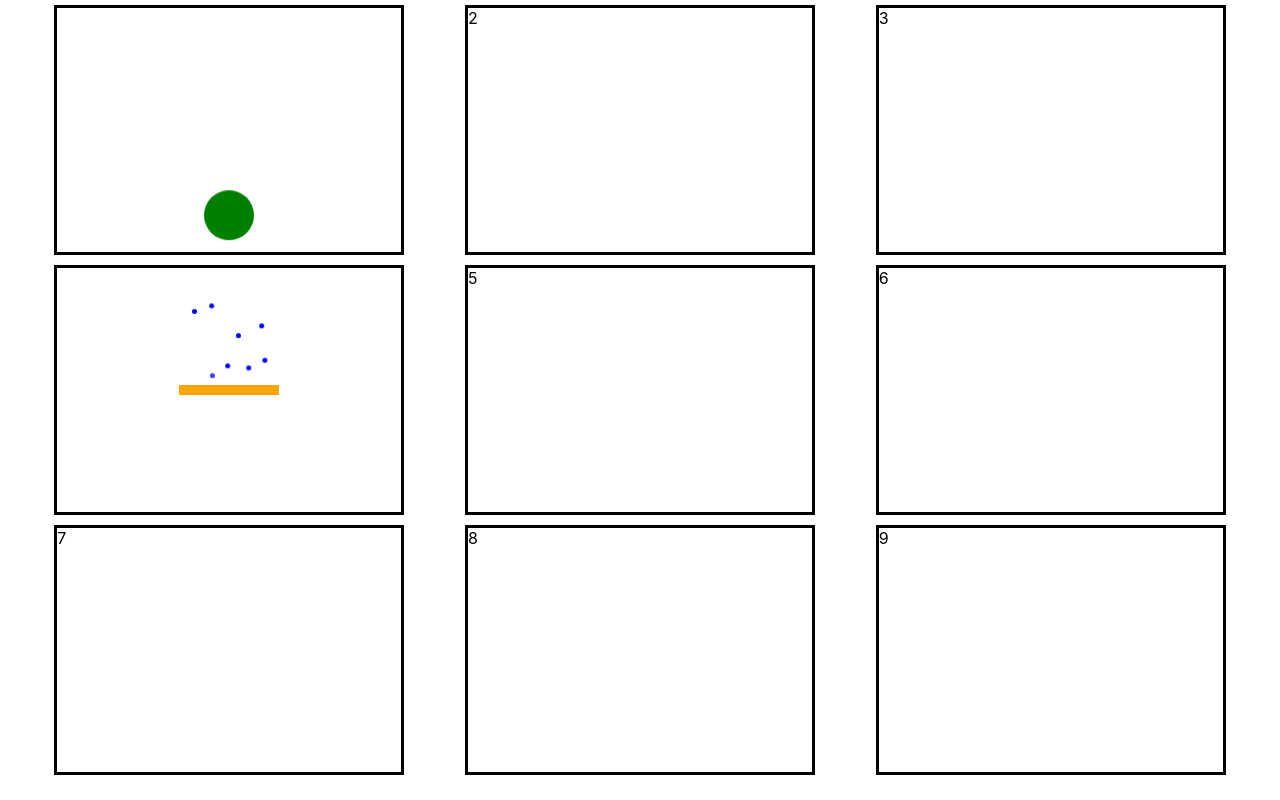
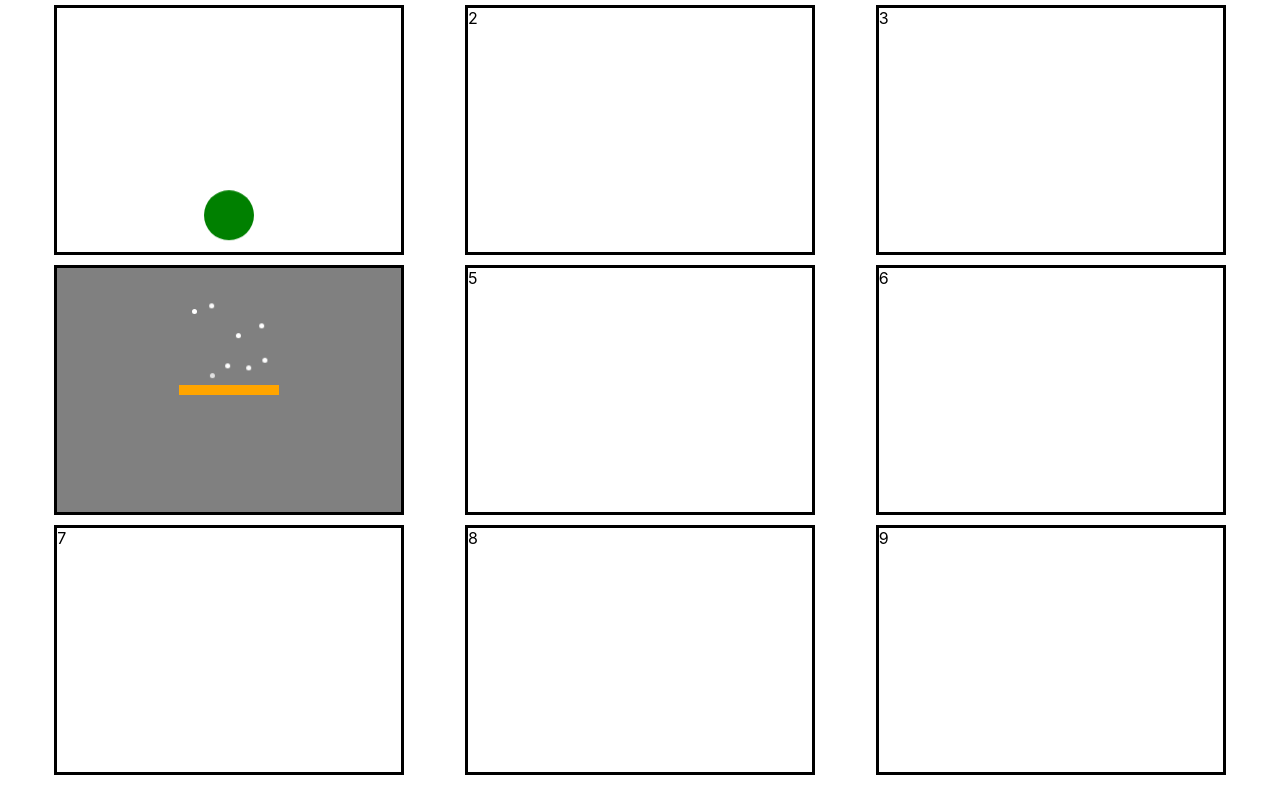
Before and after one commit to Jacoblynch99/react-css-playground, a React (Create React App) app: page / in a window 1280 px wide. Built offline with nearby package versions, Linux system fonts and the light colour scheme.

Commit message:
messing with keyframes

```diff
--- a/src/components/UserLanding.js
+++ b/src/components/UserLanding.js
@@ -72,10 +72,11 @@ const UserLanding = (props) => {
                             display: 'flex',
                             alignItems: 'center',
                             justifyContent: 'center',
+                            backgroundColor: 'gray',
                         }}
                         s
                     >
-                        {/* balls drifting up from a line */}
+                        {/* snow drifting down */}
                         <div className={classes.line}>
                             <div
                                 className={classes.particle}
--- a/src/style.js
+++ b/src/style.js
@@ -31,12 +31,12 @@ const useStyles = makeStyles({
         width: '5px',
         height: '5px',
         borderRadius: '50%',
-        backgroundColor: 'blue',
+        backgroundColor: 'white',
         marginLeft: 5,
         animation: '$float 2s',
         animationDirection: 'reverse',
         animationIterationCount: 'infinite',
-        zIndex: -1,
+        opacity: 0,
     },
     '@keyframes float': {
         '0%': {
```
